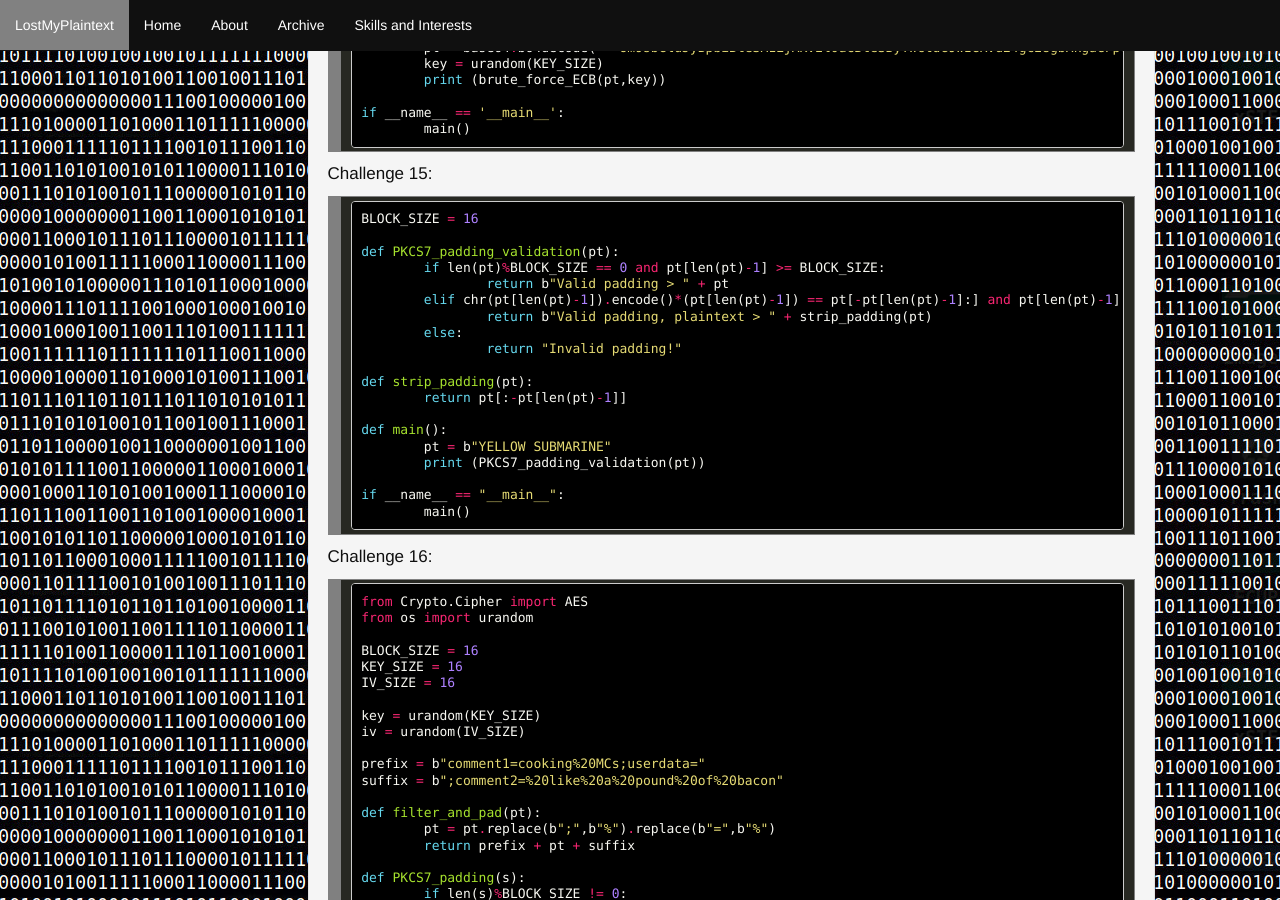
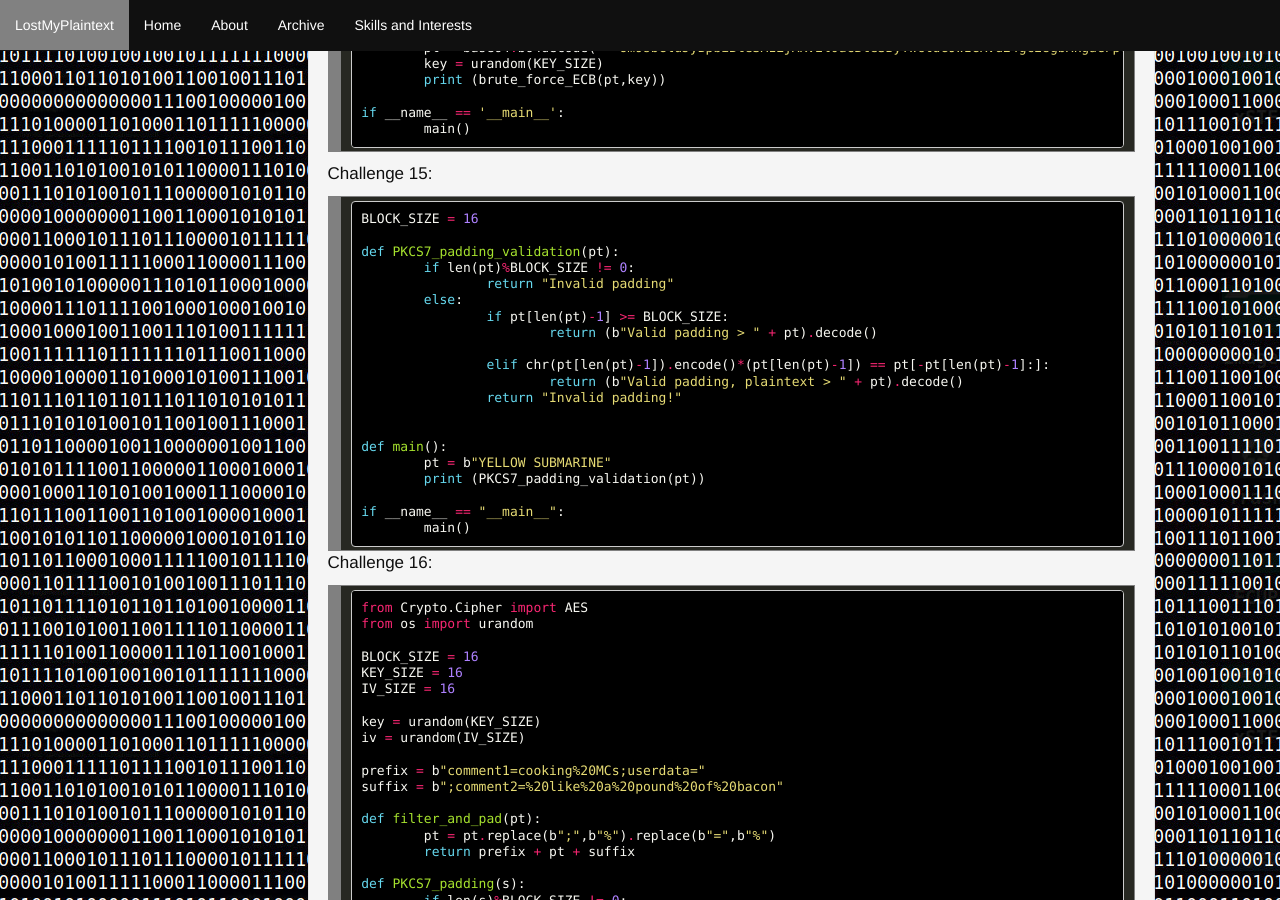
Before and after one commit to 0xA2/0xA2.github.io, a Jekyll site: the page built from _posts/2020-02-16-CryptopalSet2.markdown, in a window 1280 px wide and 900 px high, scrolled down 4407 px. Built offline with Jekyll 4.4.1, drawn with Linux system fonts in a browser that asks for light colours.

Commit message:
Update 2020-02-16-CryptopalSet2.markdown

```diff
--- a/_posts/2020-02-16-CryptopalSet2.markdown
+++ b/_posts/2020-02-16-CryptopalSet2.markdown
@@ -268,15 +268,16 @@ categories: "Cryptopals"
 <div style="background: #272822; overflow:auto;width:auto;border:solid gray;border-width:.1em .1em .1em .8em;padding:.2em .6em;"><pre style="margin: 0; line-height: 125%"><span style="color: #f8f8f2">BLOCK_SIZE</span> <span style="color: #f92672">=</span> <span style="color: #ae81ff">16</span>
 
 <span style="color: #66d9ef">def</span> <span style="color: #a6e22e">PKCS7_padding_validation</span><span style="color: #f8f8f2">(pt):</span>
-	<span style="color: #66d9ef">if</span> <span style="color: #f8f8f2">len(pt)</span><span style="color: #f92672">%</span><span style="color: #f8f8f2">BLOCK_SIZE</span> <span style="color: #f92672">==</span> <span style="color: #ae81ff">0</span> <span style="color: #f92672">and</span> <span style="color: #f8f8f2">pt[len(pt)</span><span style="color: #f92672">-</span><span style="color: #ae81ff">1</span><span style="color: #f8f8f2">]</span> <span style="color: #f92672">&gt;=</span> <span style="color: #f8f8f2">BLOCK_SIZE:</span>
-		<span style="color: #66d9ef">return</span> <span style="color: #f8f8f2">b</span><span style="color: #e6db74">&quot;Valid padding &gt; &quot;</span> <span style="color: #f92672">+</span> <span style="color: #f8f8f2">pt</span>
-	<span style="color: #66d9ef">elif</span> <span style="color: #f8f8f2">chr(pt[len(pt)</span><span style="color: #f92672">-</span><span style="color: #ae81ff">1</span><span style="color: #f8f8f2">])</span><span style="color: #f92672">.</span><span style="color: #f8f8f2">encode()</span><span style="color: #f92672">*</span><span style="color: #f8f8f2">(pt[len(pt)</span><span style="color: #f92672">-</span><span style="color: #ae81ff">1</span><span style="color: #f8f8f2">])</span> <span style="color: #f92672">==</span> <span style="color: #f8f8f2">pt[</span><span style="color: #f92672">-</span><span style="color: #f8f8f2">pt[len(pt)</span><span style="color: #f92672">-</span><span style="color: #ae81ff">1</span><span style="color: #f8f8f2">]:]</span> <span style="color: #f92672">and</span> <span style="color: #f8f8f2">pt[len(pt)</span><span style="color: #f92672">-</span><span style="color: #ae81ff">1</span><span style="color: #f8f8f2">]</span> <span style="color: #f92672">&lt;</span> <span style="color: #f8f8f2">BLOCK_SIZE:</span>
-		<span style="color: #66d9ef">return</span> <span style="color: #f8f8f2">b</span><span style="color: #e6db74">&quot;Valid padding, plaintext &gt; &quot;</span> <span style="color: #f92672">+</span> <span style="color: #f8f8f2">strip_padding(pt)</span>
+	<span style="color: #66d9ef">if</span> <span style="color: #f8f8f2">len(pt)</span><span style="color: #f92672">%</span><span style="color: #f8f8f2">BLOCK_SIZE</span> <span style="color: #f92672">!=</span> <span style="color: #ae81ff">0</span><span style="color: #f8f8f2">:</span>
+		<span style="color: #66d9ef">return</span> <span style="color: #e6db74">&quot;Invalid padding&quot;</span>
 	<span style="color: #66d9ef">else</span><span style="color: #f8f8f2">:</span>
+		<span style="color: #66d9ef">if</span> <span style="color: #f8f8f2">pt[len(pt)</span><span style="color: #f92672">-</span><span style="color: #ae81ff">1</span><span style="color: #f8f8f2">]</span> <span style="color: #f92672">&gt;=</span> <span style="color: #f8f8f2">BLOCK_SIZE:</span>
+			<span style="color: #66d9ef">return</span> <span style="color: #f8f8f2">(b</span><span style="color: #e6db74">&quot;Valid padding &gt; &quot;</span> <span style="color: #f92672">+</span> <span style="color: #f8f8f2">pt)</span><span style="color: #f92672">.</span><span style="color: #f8f8f2">decode()</span>
+
+		<span style="color: #66d9ef">elif</span> <span style="color: #f8f8f2">chr(pt[len(pt)</span><span style="color: #f92672">-</span><span style="color: #ae81ff">1</span><span style="color: #f8f8f2">])</span><span style="color: #f92672">.</span><span style="color: #f8f8f2">encode()</span><span style="color: #f92672">*</span><span style="color: #f8f8f2">(pt[len(pt)</span><span style="color: #f92672">-</span><span style="color: #ae81ff">1</span><span style="color: #f8f8f2">])</span> <span style="color: #f92672">==</span> <span style="color: #f8f8f2">pt[</span><span style="color: #f92672">-</span><span style="color: #f8f8f2">pt[len(pt)</span><span style="color: #f92672">-</span><span style="color: #ae81ff">1</span><span style="color: #f8f8f2">]:]:</span>
+			<span style="color: #66d9ef">return</span> <span style="color: #f8f8f2">(b</span><span style="color: #e6db74">&quot;Valid padding, plaintext &gt; &quot;</span> <span style="color: #f92672">+</span> <span style="color: #f8f8f2">pt)</span><span style="color: #f92672">.</span><span style="color: #f8f8f2">decode()</span>
 		<span style="color: #66d9ef">return</span> <span style="color: #e6db74">&quot;Invalid padding!&quot;</span>
 
-<span style="color: #66d9ef">def</span> <span style="color: #a6e22e">strip_padding</span><span style="color: #f8f8f2">(pt):</span>
-	<span style="color: #66d9ef">return</span> <span style="color: #f8f8f2">pt[:</span><span style="color: #f92672">-</span><span style="color: #f8f8f2">pt[len(pt)</span><span style="color: #f92672">-</span><span style="color: #ae81ff">1</span><span style="color: #f8f8f2">]]</span>
 
 <span style="color: #66d9ef">def</span> <span style="color: #a6e22e">main</span><span style="color: #f8f8f2">():</span>
 	<span style="color: #f8f8f2">pt</span> <span style="color: #f92672">=</span> <span style="color: #f8f8f2">b</span><span style="color: #e6db74">&quot;YELLOW SUBMARINE&quot;</span>
@@ -285,7 +286,9 @@ categories: "Cryptopals"
 <span style="color: #66d9ef">if</span> <span style="color: #f8f8f2">__name__</span> <span style="color: #f92672">==</span> <span style="color: #e6db74">&quot;__main__&quot;</span><span style="color: #f8f8f2">:</span>
 	<span style="color: #f8f8f2">main()</span>
 </pre></div>
-<p></p>
+
+
+
 <p>Challenge 16:</p>
 <div style="background: #272822; overflow:auto;width:auto;border:solid gray;border-width:.1em .1em .1em .8em;padding:.2em .6em;"><pre style="margin: 0; line-height: 125%"><span style="color: #f92672">from</span> <span style="color: #f8f8f2">Crypto.Cipher</span> <span style="color: #f92672">import</span> <span style="color: #f8f8f2">AES</span>
 <span style="color: #f92672">from</span> <span style="color: #f8f8f2">os</span> <span style="color: #f92672">import</span> <span style="color: #f8f8f2">urandom</span>
```
